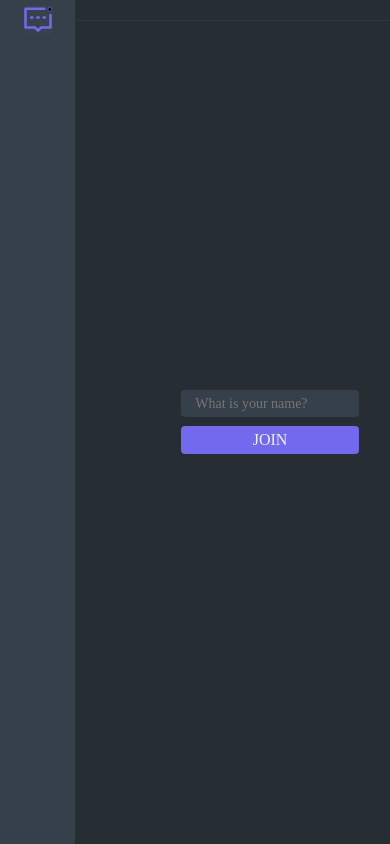
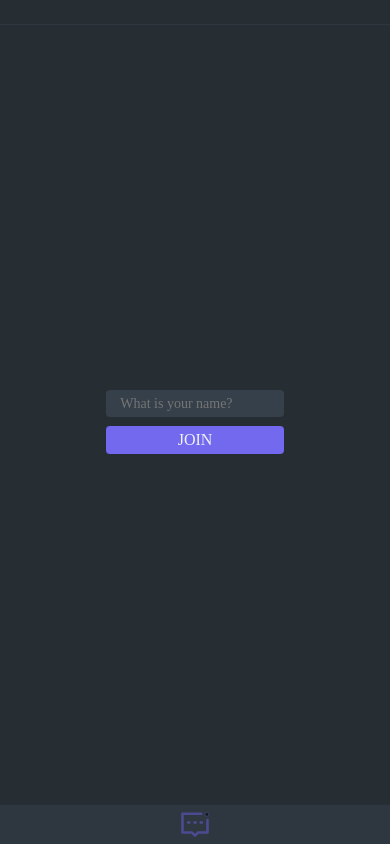
Before and after one commit to NikolaYK2/talk-blink, a React (Vite) app in the folder client/: page / in a window 390 px wide. Built offline with nearby package versions, Linux system fonts and the light colour scheme.

Commit message:
refactor: upd style for mobile

```diff
--- a/client/src/App.module.scss
+++ b/client/src/App.module.scss
@@ -1,3 +1,4 @@
 .container {
   display: flex;
+  flex-wrap: wrap-reverse;
 }
--- /dev/null
+++ b/client/src/assets/styles/_constants.scss
@@ -0,0 +1,2 @@
+//viewport
+$viewportMobile: 410px
--- a/client/src/assets/styles/_styleGlobal.scss
+++ b/client/src/assets/styles/_styleGlobal.scss
@@ -6,5 +6,5 @@
   --p-input: min(2%, 5px) min(3%, 12px);
 
   //border block
-  --b-block: 4px
+  --b-block: 4px;
 }
--- a/client/src/features/1-header/Header.module.scss
+++ b/client/src/features/1-header/Header.module.scss
@@ -1,11 +1,17 @@
 .header {
+  flex: 1 1 30%;
   display: flex;
   flex-direction: column;
   align-items: center;
   min-width: pxToRem(75px);
   max-width: pxToRem(75px);
-  height: 100vh;
+  //height: 100%;
+  //height: 100vh;
   background-color: var(--color-dark-300);
+
+  @media (max-width: pxToRem($viewportMobile)) {
+    max-width: 100%;
+  }
 
   .logo {
     display: block;
--- a/client/src/features/messages/ui/Messages.module.scss
+++ b/client/src/features/messages/ui/Messages.module.scss
@@ -1,10 +1,11 @@
 .containerMessages {
-  flex: 1 1 auto;
+  flex: 1 1 82%;
   display: flex;
   flex-direction: column;
   justify-content: space-between;
-  width: 100%;
   height: 100vh;
-  //height: 100vh;
   font-size: var(--f-s-h2);
+  @media (max-width: pxToRem($viewportMobile)) {
+    height: calc(100vh - 39px);
+  }
 }
--- a/client/vite.config.ts
+++ b/client/vite.config.ts
@@ -14,6 +14,7 @@ export default defineConfig({
         additionalData: `
         @use "@/assets/styles/_functions.scss" as *;
         @use "@/assets/styles/_mixins" as *;
+        @use "@/assets/styles/_constants" as *;
         `
       }
     }
```
